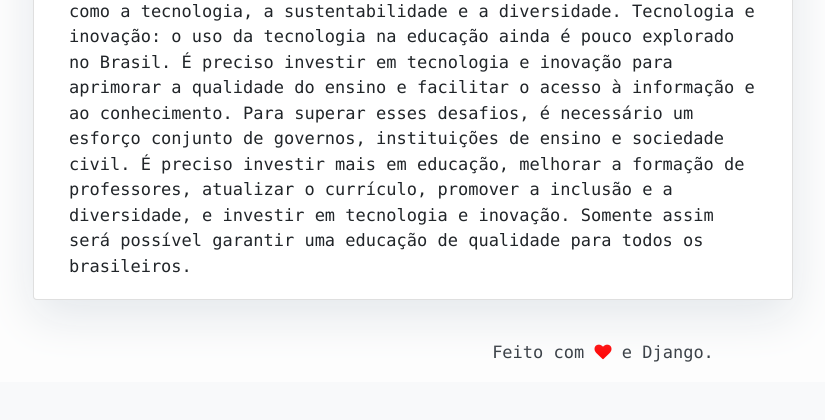
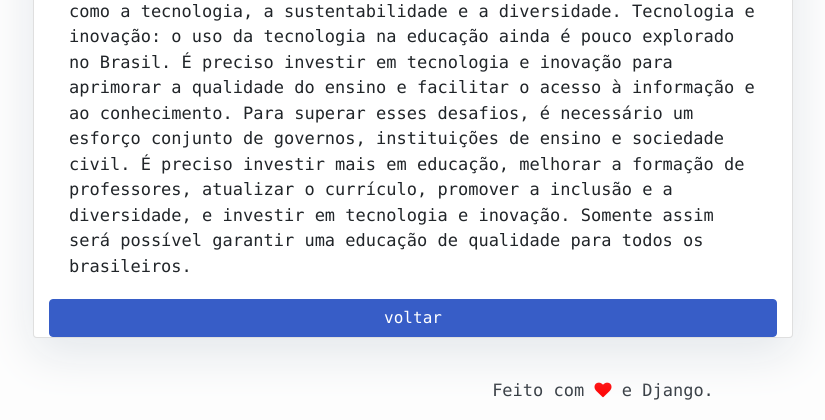
Before and after one commit to carlinhosrs/blog, a Django app: a page that uses mysite/mysite/blog/templates/post_detail.html in a window 1280 px wide. Shown: the part 720-1140 px from the top of the page, without its empty margins (37-862 px from the left). Before the commit the page ends 1082 px from the top, so only its background shows below. Run offline with Django 4.2, Linux system fonts and the light colour scheme; data comes from the database, SQL or seed files in the repository; some libraries are stand-ins or nearby versions.

Commit message:
Versão 2

```diff
--- a/mysite/mysite/blog/templates/post_detail.html
+++ b/mysite/mysite/blog/templates/post_detail.html
@@ -8,6 +8,7 @@
         <p class=" text-muted">{{ post.author }} | {{ post.created_on }}</p>
         <p class="card-text ">{{ object.content | safe }}</p>
       </div>
+      <a href="http://127.0.0.1:8000/" class="btn btn-danger">voltar</a>
     </div>
     {% block sidebar %} {% include 'sidebar.html' %} {% endblock sidebar %}
   </div>
```
Also changed, not shown: fotos do blog/Captura de tela 2023-03-17 193726.png (added), fotos do blog/Captura de tela 2023-03-17 193803.png (added), fotos do blog/Captura de tela 2023-03-17 193818.png (added).
